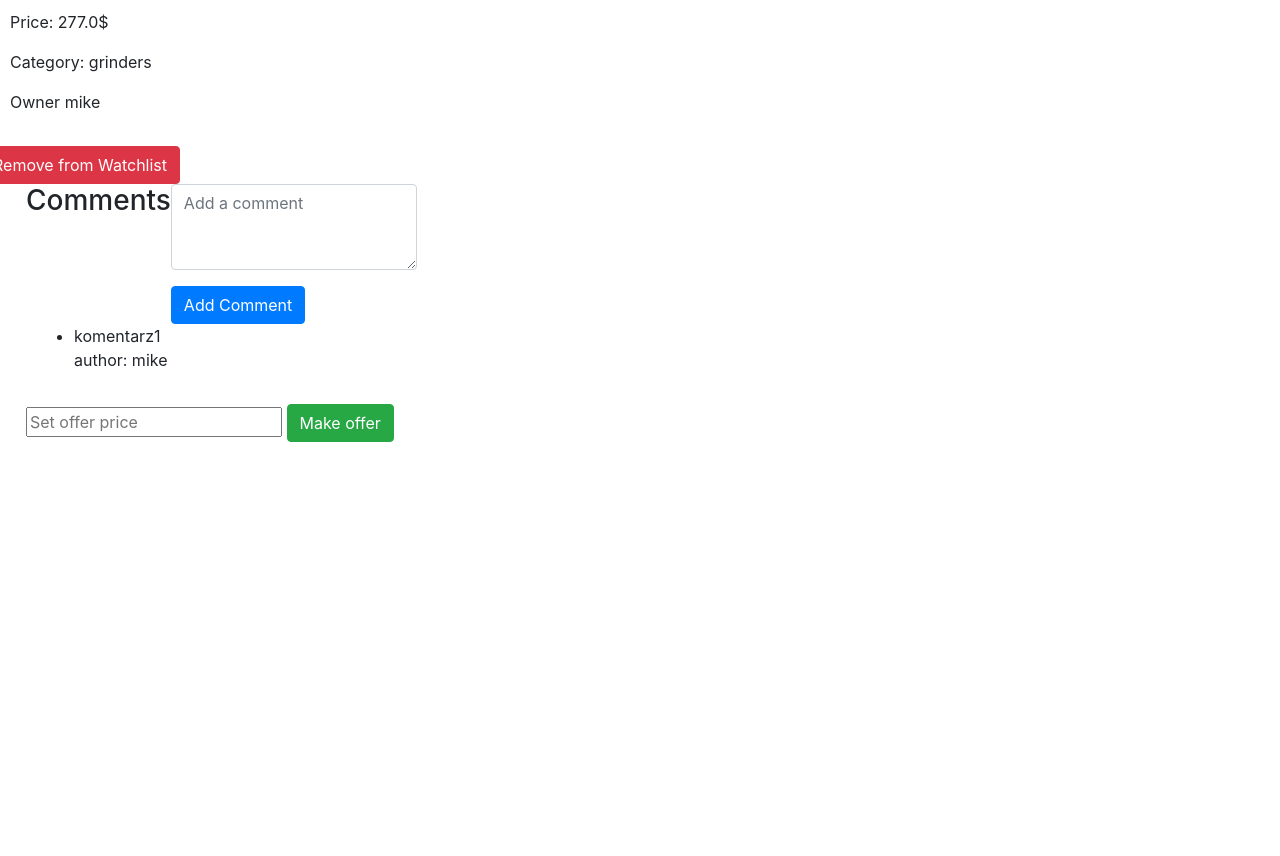
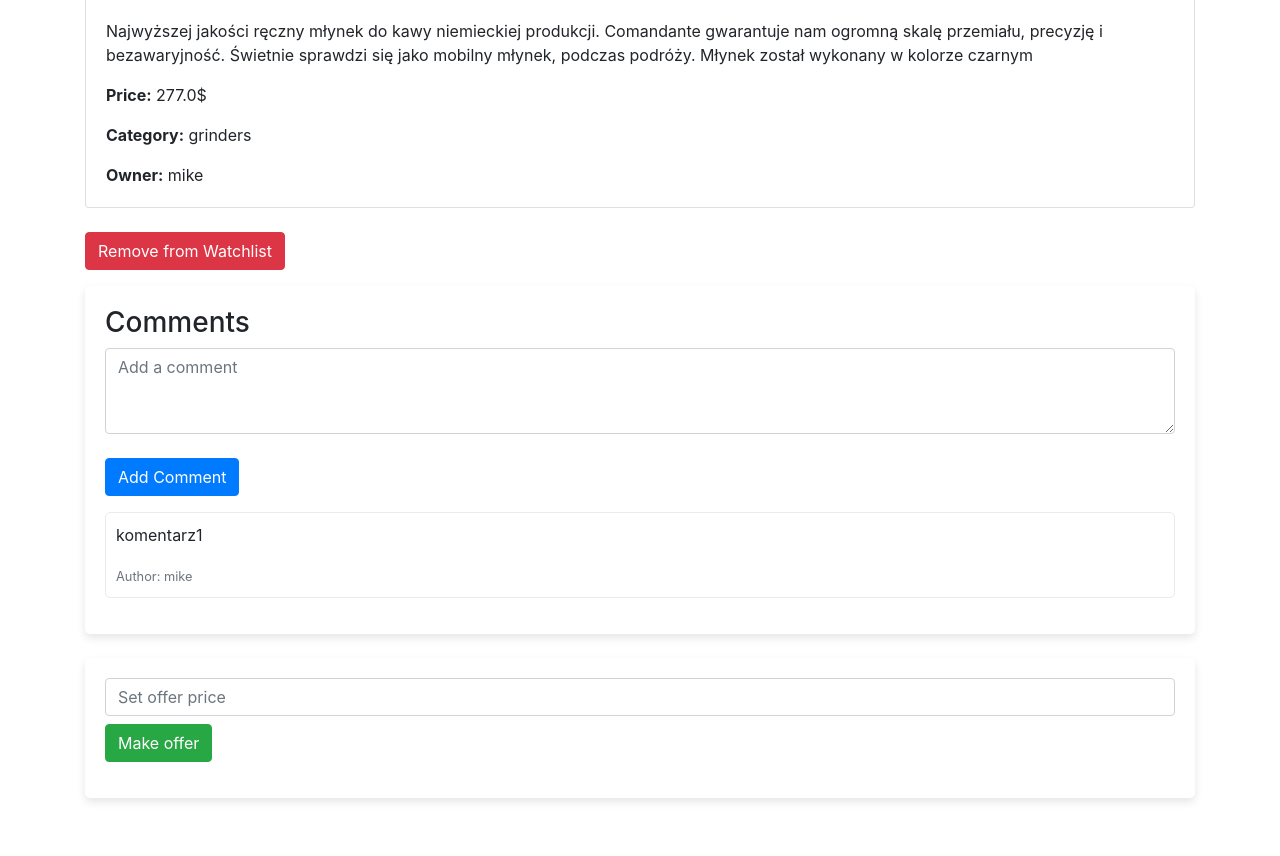
Before and after one commit to Pr4c0w1ty/ebuy, a Django app: page /listing/1 in a window 1280 px wide. Shown: the part 729-1585 px from the top of the page. Before the commit the page ends 1171 px from the top, so only its background shows below. Run offline with Django 3.2, Linux system fonts and the light colour scheme; a user stored in the database is signed in; data comes from the database, SQL or seed files in the repository; both versions use the stored data as it was after the commit; some libraries are stand-ins or nearby versions.

Commit message:
prettier listing page

```diff
--- a/auctions/static/auctions/styles.css
+++ b/auctions/static/auctions/styles.css
@@ -1,3 +1,21 @@
 body {
     padding: 10px;
 }
+.card-img-top {
+    object-fit: cover;
+}
+.comments-section, .bid-section {
+    background-color: #ffffff;
+    padding: 20px;
+    border-radius: 5px;
+    box-shadow: 0 4px 8px rgba(0,0,0,0.1);
+}
+.alert {
+    margin-bottom: 20px;
+}
+.comment-item {
+    padding: 10px;
+    border: 1px solid #e9ecef;
+    border-radius: 5px;
+    margin-bottom: 10px;
+}
--- a/auctions/templates/auctions/listing.html
+++ b/auctions/templates/auctions/listing.html
@@ -1,6 +1,7 @@
 {% extends "auctions/layout.html" %}
 
 {% block body %}
+<div class="container my-5">
     <div class="container">
         {% if message %}
             {% if update %}
@@ -14,44 +15,48 @@
             {% endif %}
         {% endif %}
     </div>
-    <div class="container">
+
     {% if not listing.is_active and user == listing.price.bidder %}
         <div class="alert alert-success" role="alert">
             You won the auction!
         </div>
     {% endif %}
-    </div>
 
-    <h2>{{listing.title}}</h2>
-    <img src="{{ listing.image_url }}" height="400px" width="400px" class="card-img-top" alt="{{ listing.title }}">
-    <p>{{ listing.description }}</p>
-    <p>Price: {{ listing.price.offer }}$</p>
-    <p>Category: {{ listing.category }}</p>
-    <p>Owner {{ listing.owner }}</p>
+    <h2 class="mb-4">{{ listing.title }}</h2>
+    <div class="card mb-4">
+        <img src="{{ listing.image_url }}" height="400" width="400" class="card-img-top" alt="{{ listing.title }}">
+        <div class="card-body">
+            <p class="card-text">{{ listing.description }}</p>
+            <p class="card-text"><strong>Price:</strong> {{ listing.price.offer }}$</p>
+            <p class="card-text"><strong>Category:</strong> {{ listing.category }}</p>
+            <p class="card-text"><strong>Owner:</strong> {{ listing.owner }}</p>
+
             {% if isOwner and listing.is_active%}
             <form action="{% url 'closeAuction' id=listing.id %}" method="POST">
                 {% csrf_token %}
                 <button type="submit" class="btn btn-danger mt-3">Close Auction</button>
             </form>
             {% endif %}
-    <div class="row">
-        <div class="row">
+        </div>
+    </div>
+
     {% if user.is_authenticated %}
+        <div class="mb-3">
             {% if watchlist %}
                 <form action="{% url 'removeWatchlist' listing.id %}" method="POST">
                     {% csrf_token %}
-                        <button type="submit" class="btn btn-danger mt-3">Remove from Watchlist</button>
+                    <button type="submit" class="btn btn-danger">Remove from Watchlist</button>
                 </form>
             {% else %}
                 <form action="{% url 'addWatchlist' listing.id %}" method="POST">
                     {% csrf_token %}
-                        <button type="submit" class="btn btn-success mt-3">Add to Watchlist</button>
+                    <button type="submit" class="btn btn-success">Add to Watchlist</button>
                 </form>
             {% endif %}
+        </div>
     {% endif %}
-        </div>
-    </div>
-        <div class="row mx-3">
+
+    <div class="comments-section mb-4">
         <h3>Comments</h3>
         {% if user.is_authenticated %}
             <form action="{% url 'addComment' id=listing.id %}" method="POST">
@@ -59,32 +64,36 @@
                 <div class="form-group">
                     <textarea class="form-control" id="comment" name="comment" rows="3" placeholder="Add a comment"></textarea>
                 </div>
-                    <button type="submit" class="btn btn-primary">Add Comment</button>
+                <button type="submit" class="btn btn-primary mt-2">Add Comment</button>
             </form>
         {% endif %}
-        </div>
-        <div class="row mx-4">
-            <ul>
+        <ul class="list-unstyled mt-3">
             {% for comment in all_comments %}
-                <div class="form-group">
-                    <li>
-                         {{ comment.comment }}
-                        <br>
-                        author: {{ comment.author }}
+                <li class="comment-item">
+                    <p>{{ comment.comment }}</p>
+                    <small class="text-muted">Author: {{ comment.author }}</small>
                 </li>
-                </div>
+            {% empty %}
+                <li>No comments yet.</li>
             {% endfor %}
         </ul>
     </div>
-        <div class="row mx-3">
+
     {% if user.is_authenticated %}
+        <div class="bid-section mb-4">
             <form action="{% url 'addBid' id=listing.id %}" method="POST">
                 {% csrf_token %}
                 <div class="form-group">
-                    <input type="number" id="newBid" min="0" name="newBid" placeholder="Set offer price">
+                    <input type="number" id="newBid" min="0" name="newBid" placeholder="Set offer price" class="form-control mb-2">
                     <button type="submit" class="btn btn-success">Make offer</button>
                 </div>
             </form>
+        </div>
     {% endif %}
 </div>
+
+<!-- Bootstrap JS and dependencies -->
+<script src="https://code.jquery.com/jquery-3.5.1.slim.min.js"></script>
+<script src="https://cdn.jsdelivr.net/npm/@popperjs/core@2.9.3/dist/umd/popper.min.js"></script>
+<script src="https://stackpath.bootstrapcdn.com/bootstrap/4.5.2/js/bootstrap.min.js"></script>
 {% endblock %}
```
Also changed, not shown: db.sqlite3. Lines whose indentation alone changed are shown as unchanged.
